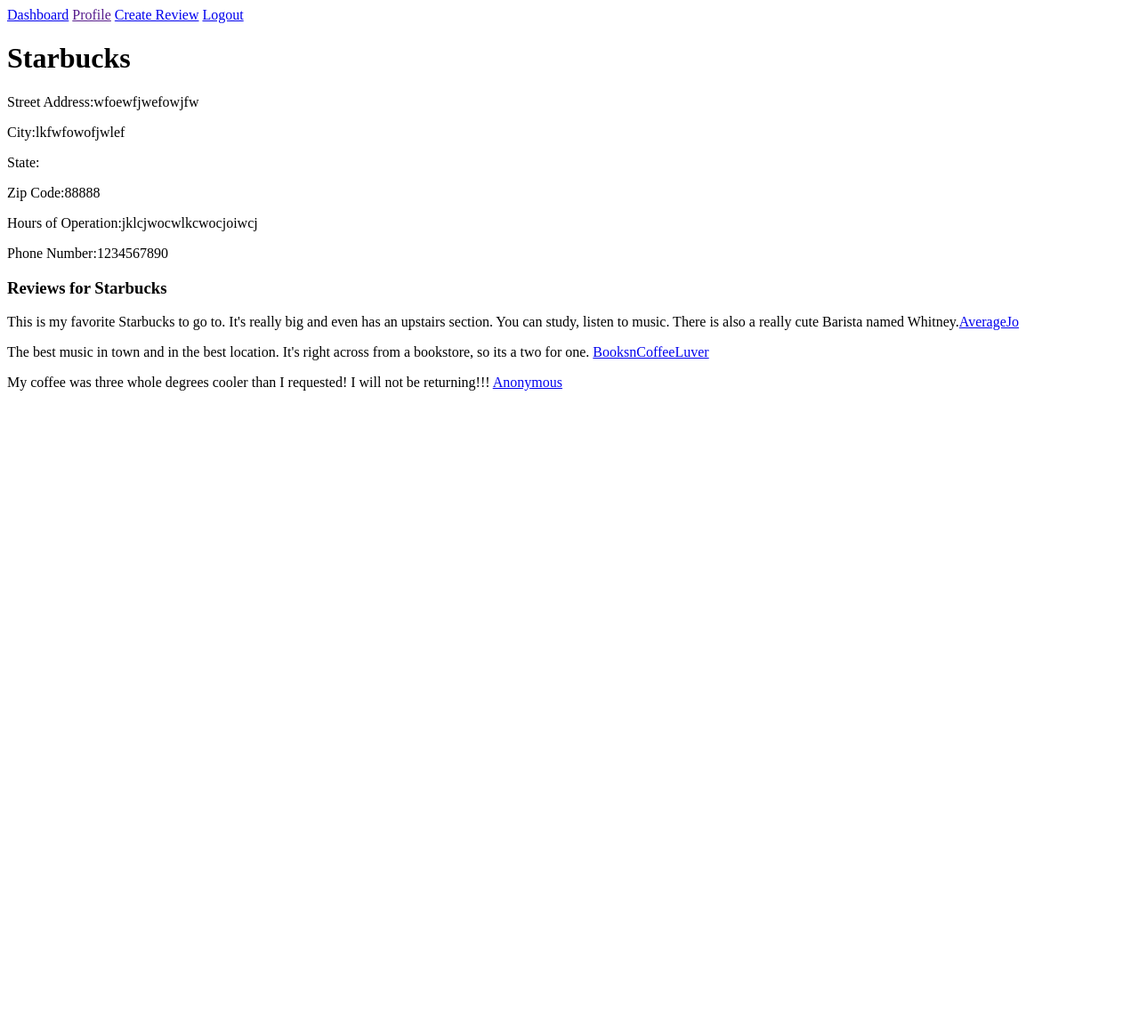
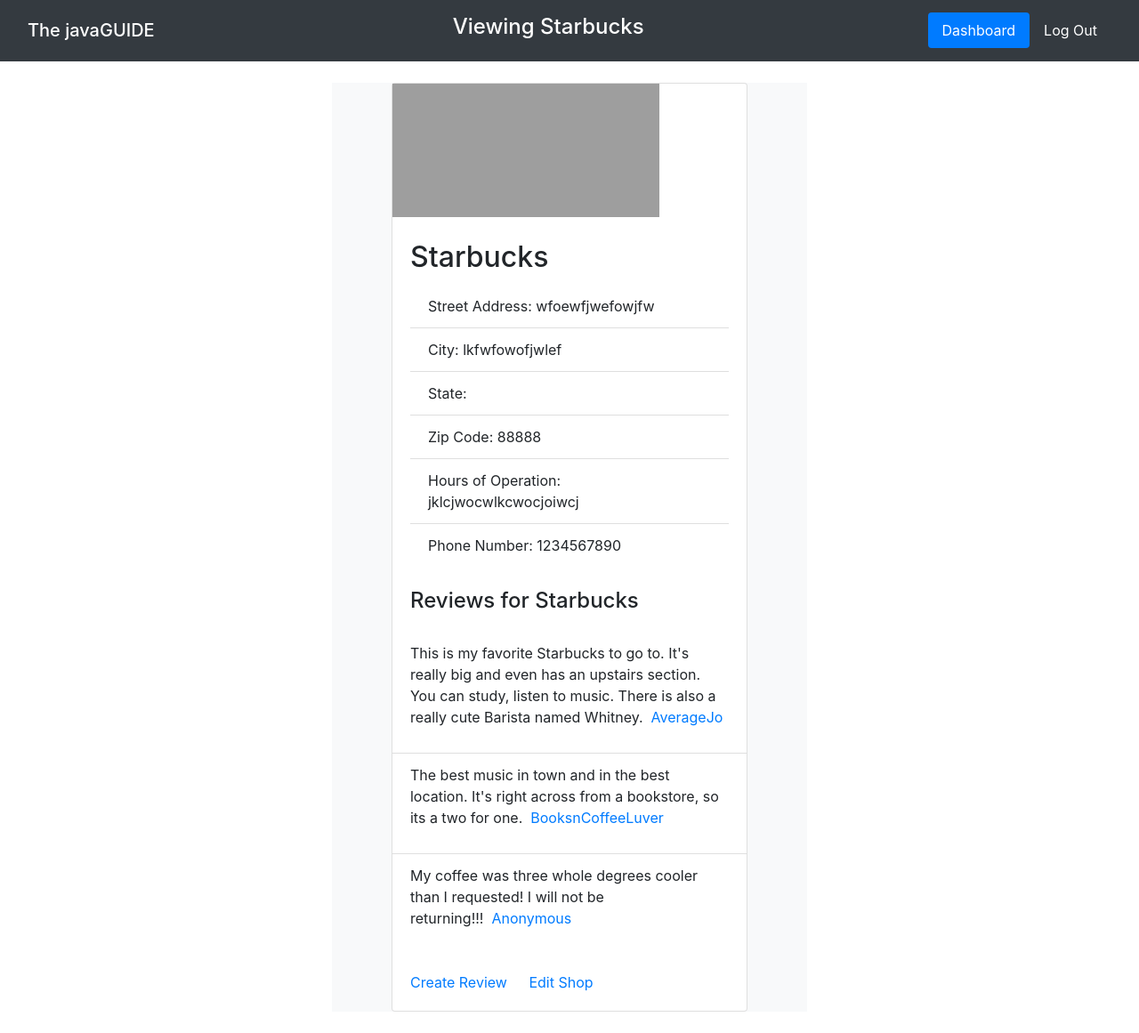
Before and after one commit to whitchakara/thejavaguide, a Django app: page /shops/1 in a window 1280 px wide. Shown: the whole page at 89% size. Before the commit the page ends 439 px from the top, so only its background shows below. Run offline with Django 3.2, Linux system fonts and the light colour scheme; data comes from the database, SQL or seed files in the repository; both versions use the stored data as it was after the commit; some libraries are stand-ins or nearby versions; grey boxes are pictures that could not be loaded.

Commit message:
updated django template for one_shop

```diff
--- a/java_app/templates/one_shop_02.html
+++ b/java_app/templates/one_shop_02.html
@@ -45,7 +45,7 @@
         <h4 class="card-text">Reviews for {{shop.name}}</h4>
     </div>
     <ul class="list-group list-group-flush">
-        <li class="list-group-item"><p> This is my favorite Starbucks to go to. It's really big and even has an upstairs section. You can study, listen to music. There is also a really cute Barista named Whitney.&nbsp;&nbsp;<a href="#">AverageJo</a></p></li>
+        <li class="list-group-item"><p> This is my favorite {{shop.name}} to go to. It's really big and even has an upstairs section. You can study, listen to music. There is also a really cute Barista named Whitney.&nbsp;&nbsp;<a href="#">AverageJo</a></p></li>
         <li class="list-group-item"> <p>The best music in town and in the best location. It's right across from a bookstore, so its a two for one.&nbsp;&nbsp;<a href="#">BooksnCoffeeLuver</a></p></li>
         <li class="list-group-item"><p>My coffee was three whole degrees cooler than I requested! I will not be returning!!!&nbsp;&nbsp;<a href="#">Anonymous</a></p></li>
     </ul>
--- a/java_app/views.py
+++ b/java_app/views.py
@@ -37,7 +37,7 @@
         'shop': JavaShop.objects.get(id = id),
 
     }
-    return render(request, "one-shop.html", context)
+    return render(request, "one_shop_02.html", context)
 
 def edit(request, id):
     if request.method == "POST":
```
Also changed, not shown: db.sqlite3.
